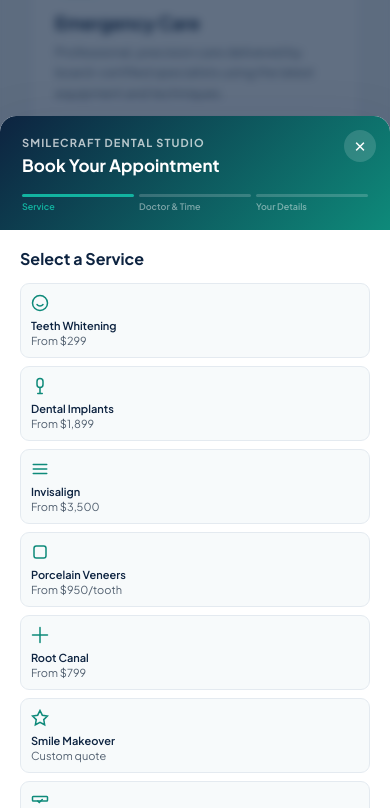
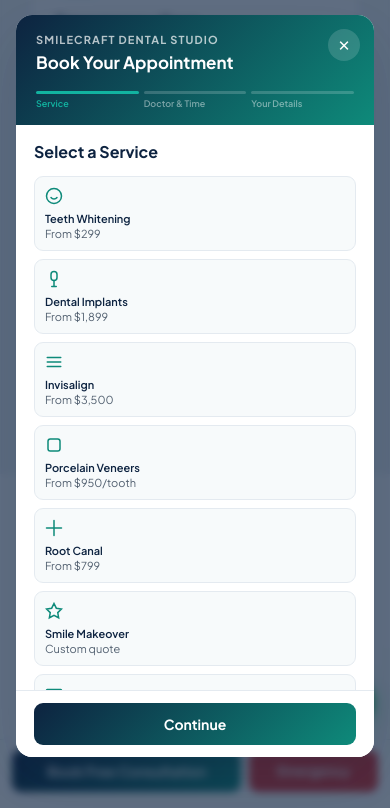
Before and after one commit to rishitlalwani-hub/smilecraftdental, a plain HTML site: page index.html in a window 390 px wide. Both pictures are taken after a click on the button "Get a Free Quote". Shown: the part 7593-8401 px from the top of the page. Drawn offline with Linux system fonts and the light colour scheme.

Commit message:
Add files via upload

```diff
--- a/index.html
+++ b/index.html
@@ -398,8 +398,8 @@ footer{background:var(--navy);color:var(--white);padding:60px 5% 28px}
 /* ─── BOOKING MODAL ─── */
 #booking-overlay{display:none;position:fixed;inset:0;background:rgba(13,35,64,.65);z-index:1000;align-items:center;justify-content:center;padding:14px;backdrop-filter:blur(4px)}
 #booking-overlay.open{display:flex;animation:scaleIn .25s ease both}
-.modal{background:var(--white);border-radius:18px;width:100%;max-width:540px;max-height:92vh;overflow-y:auto;box-shadow:var(--shadow-lg);overscroll-behavior:contain;-webkit-overflow-scrolling:touch}
-.modal-header{background:linear-gradient(135deg,var(--navy),var(--teal));padding:26px 30px 22px;border-radius:18px 18px 0 0;position:relative}
+.modal{background:var(--white);border-radius:18px;width:100%;max-width:540px;max-height:92vh;display:flex;flex-direction:column;box-shadow:var(--shadow-lg);overscroll-behavior:contain}
+.modal-header{background:linear-gradient(135deg,var(--navy),var(--teal));padding:26px 30px 22px;border-radius:18px 18px 0 0;position:relative;flex-shrink:0}
 .modal-close{position:absolute;top:14px;right:14px;background:rgba(255,255,255,.15);border:none;color:var(--white);width:32px;height:32px;border-radius:50%;font-size:15px;cursor:pointer;display:flex;align-items:center;justify-content:center;transition:background .2s}
 .modal-close:hover{background:rgba(255,255,255,.28)}
 .modal-label{color:rgba(255,255,255,.7);font-size:11px;font-weight:700;letter-spacing:.1em;text-transform:uppercase;margin-bottom:5px}
@@ -411,7 +411,7 @@ footer{background:var(--navy);color:var(--white);padding:60px 5% 28px}
 .progress-bar.pending{background:rgba(255,255,255,.18)}
 .progress-name{font-size:9px;color:rgba(255,255,255,.45);margin-top:4px;font-weight:600}
 .progress-name.done{color:var(--teal-light)}
-.modal-body{padding:26px 30px}
+.modal-body{padding:26px 30px;overflow-y:auto;flex:1;-webkit-overflow-scrolling:touch}
 .step{display:none;animation:fadeUp .3s ease both}.step.active{display:block}
 .step-title{font-size:16px;font-weight:700;color:var(--navy);margin-bottom:14px}
 .service-grid{display:grid;grid-template-columns:1fr 1fr;gap:9px;margin-bottom:14px}
@@ -436,7 +436,7 @@ footer{background:var(--navy);color:var(--white);padding:60px 5% 28px}
 .field-input{width:100%;padding:10px 13px;border:1.5px solid var(--slate-pale);border-radius:9px;font-size:14px;outline:none;background:var(--offwhite);color:var(--navy);transition:border-color .2s,box-shadow .2s}
 .field-input:focus{border-color:var(--teal);box-shadow:0 0 0 3px rgba(14,138,122,.1)}
 .privacy-note{padding:9px 13px;background:var(--teal-pale);border-radius:7px;font-size:12px;color:var(--navy-mid);margin-top:9px}
-.modal-nav{display:flex;gap:11px;margin-top:20px}
+.modal-nav{display:flex;gap:11px;padding:16px 30px;border-top:1px solid var(--slate-pale);background:var(--white);border-radius:0 0 18px 18px;flex-shrink:0}
 .btn-back{flex:1;padding:12px;border:1.5px solid var(--slate-pale);border-radius:9px;background:var(--white);font-size:13px;font-weight:600;cursor:pointer;color:var(--slate);transition:all .2s}
 .btn-back:hover{border-color:var(--teal);color:var(--teal)}
 .btn-next{flex:2;padding:12px;background:linear-gradient(135deg,var(--navy),var(--teal));border:none;border-radius:9px;color:var(--white);font-size:14px;font-weight:700;cursor:pointer;transition:all .2s}
@@ -547,10 +547,11 @@ footer{background:var(--navy);color:var(--white);padding:60px 5% 28px}
   #sticky-cta .btn-emerg{font-size:12px;padding:12px}
 
   /* Booking modal */
-  .modal{border-radius:16px 16px 0 0;max-height:82vh;margin-top:auto;overflow-y:auto}
-  #booking-overlay{align-items:flex-end;padding:0;padding-bottom:env(safe-area-inset-bottom,0px)}
-  .modal-header{padding:20px 22px 18px;border-radius:16px 16px 0 0}
-  .modal-body{padding:18px 20px}
+  .modal{border-radius:16px;max-height:88vh}
+  #booking-overlay{align-items:center;padding:16px}
+  .modal-header{padding:18px 20px 16px;border-radius:16px 16px 0 0}
+  .modal-body{padding:16px 18px}
+  .modal-nav{padding:12px 18px;border-radius:0 0 16px 16px}
   .service-grid{grid-template-columns:1fr 1fr;gap:8px}
   .time-grid{grid-template-columns:repeat(3,1fr);gap:7px}
   .service-opt{padding:10px 10px}
@@ -1460,10 +1461,10 @@ footer{background:var(--navy);color:var(--white);padding:60px 5% 28px}
         <div id="confirm-summary" style="background:var(--warm-gray);border-radius:10px;padding:14px 16px"></div>
         <button class="btn-teal" onclick="closeBooking()" style="width:100%;margin-top:18px">Done</button>
       </div>
-      <div class="modal-nav" id="modal-nav">
-        <button class="btn-back" id="btn-back" onclick="prevStep()" style="display:none">Back</button>
-        <button class="btn-next" id="btn-next" onclick="nextStep()">Continue</button>
-      </div>
+    </div>
+    <div class="modal-nav" id="modal-nav">
+      <button class="btn-back" id="btn-back" onclick="prevStep()" style="display:none">Back</button>
+      <button class="btn-next" id="btn-next" onclick="nextStep()">Continue</button>
     </div>
   </div>
 </div>
```
